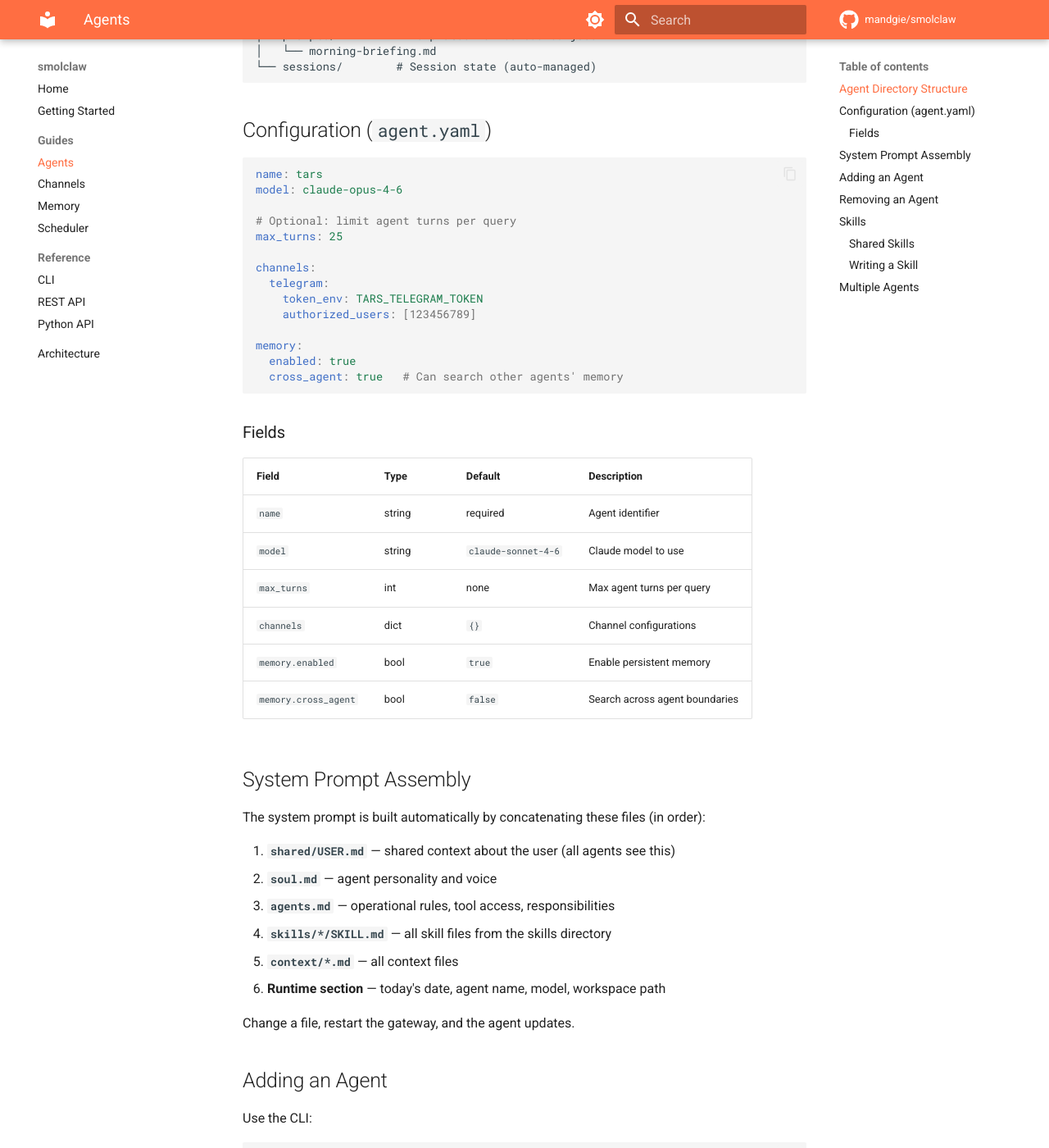
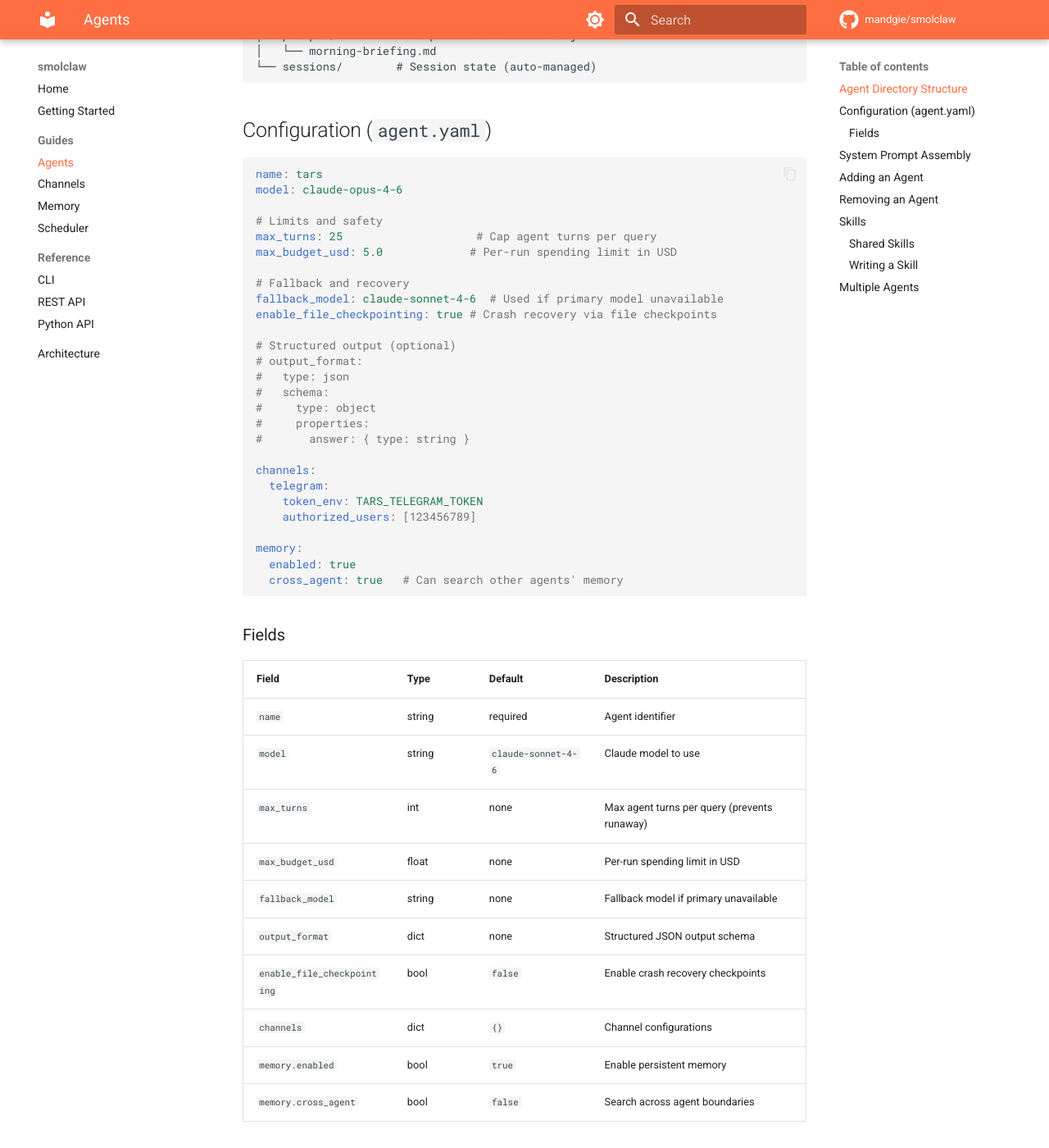
Before and after one commit to mandgie/smolclaw, an MkDocs documentation site: the page built from docs/guides/agents.md, in a window 1280 px wide and 1400 px high, scrolled down 508 px. Shown: the whole window at 82% size. Built offline with MkDocs 1.6.1 and Material for MkDocs 9.7.7, drawn with Linux system fonts in a browser that asks for light colours; comment, search, counter and statistics services are not loaded.

Commit message:
docs: update agent config reference with new SDK fields
Document max_budget_usd, fallback_model, output_format, and
enable_file_checkpointing in the agents guide and CLI reference.

Co-Authored-By: Claude Opus 4.6 <noreply@anthropic.com>

```diff
--- a/docs/guides/agents.md
+++ b/docs/guides/agents.md
@@ -27,8 +27,21 @@ An agent in smolclaw is a folder. Drop a folder in `~/.smolclaw/agents/`, add a
 name: tars
 model: claude-opus-4-6
 
-# Optional: limit agent turns per query
-max_turns: 25
+# Limits and safety
+max_turns: 25                    # Cap agent turns per query
+max_budget_usd: 5.0             # Per-run spending limit in USD
+
+# Fallback and recovery
+fallback_model: claude-sonnet-4-6  # Used if primary model unavailable
+enable_file_checkpointing: true # Crash recovery via file checkpoints
+
+# Structured output (optional)
+# output_format:
+#   type: json
+#   schema:
+#     type: object
+#     properties:
+#       answer: { type: string }
 
 channels:
   telegram:
@@ -46,7 +59,11 @@ memory:
 |---|---|---|---|
 | `name` | string | required | Agent identifier |
 | `model` | string | `claude-sonnet-4-6` | Claude model to use |
-| `max_turns` | int | none | Max agent turns per query |
+| `max_turns` | int | none | Max agent turns per query (prevents runaway) |
+| `max_budget_usd` | float | none | Per-run spending limit in USD |
+| `fallback_model` | string | none | Fallback model if primary unavailable |
+| `output_format` | dict | none | Structured JSON output schema |
+| `enable_file_checkpointing` | bool | `false` | Enable crash recovery checkpoints |
 | `channels` | dict | `{}` | Channel configurations |
 | `memory.enabled` | bool | `true` | Enable persistent memory |
 | `memory.cross_agent` | bool | `false` | Search across agent boundaries |
```
Also changed, not shown: docs/reference/cli.md (+1 -1 lines).
